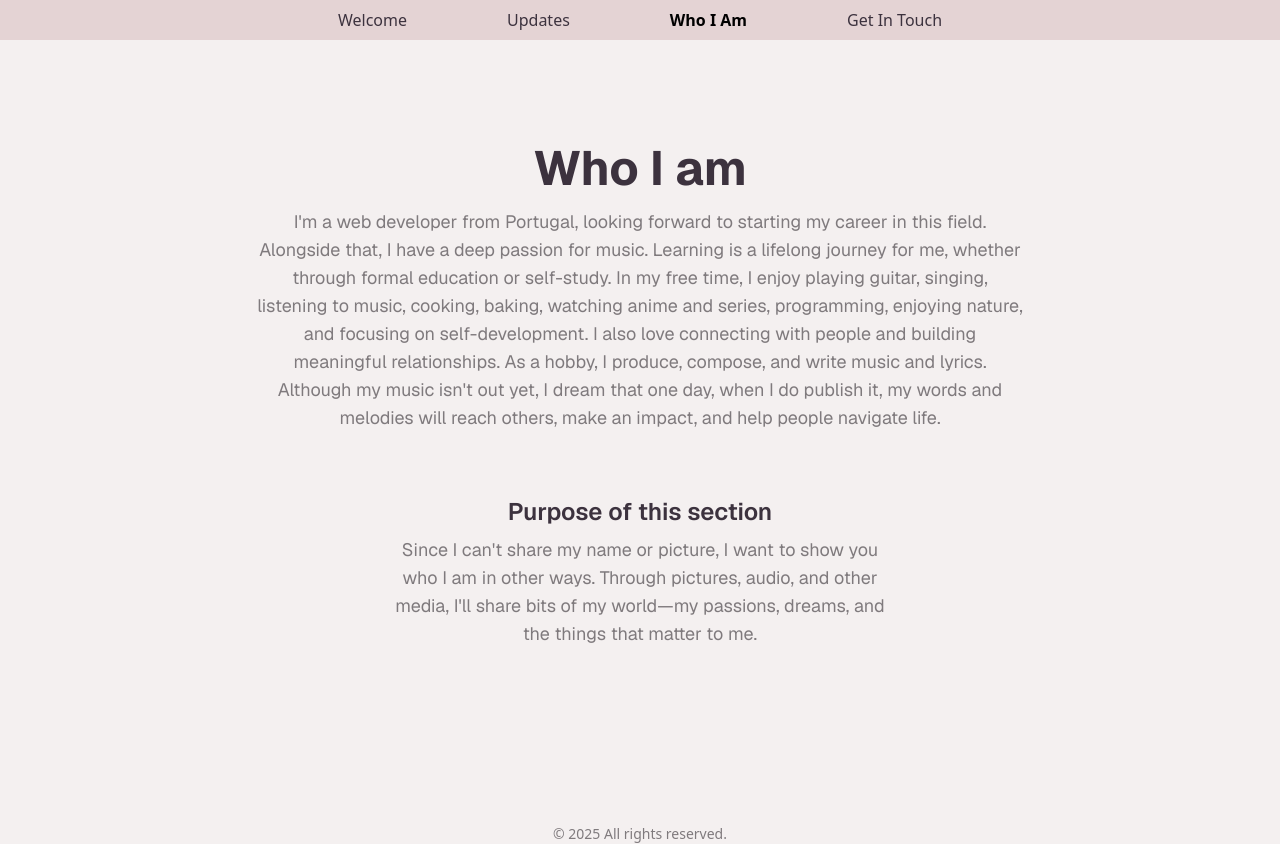
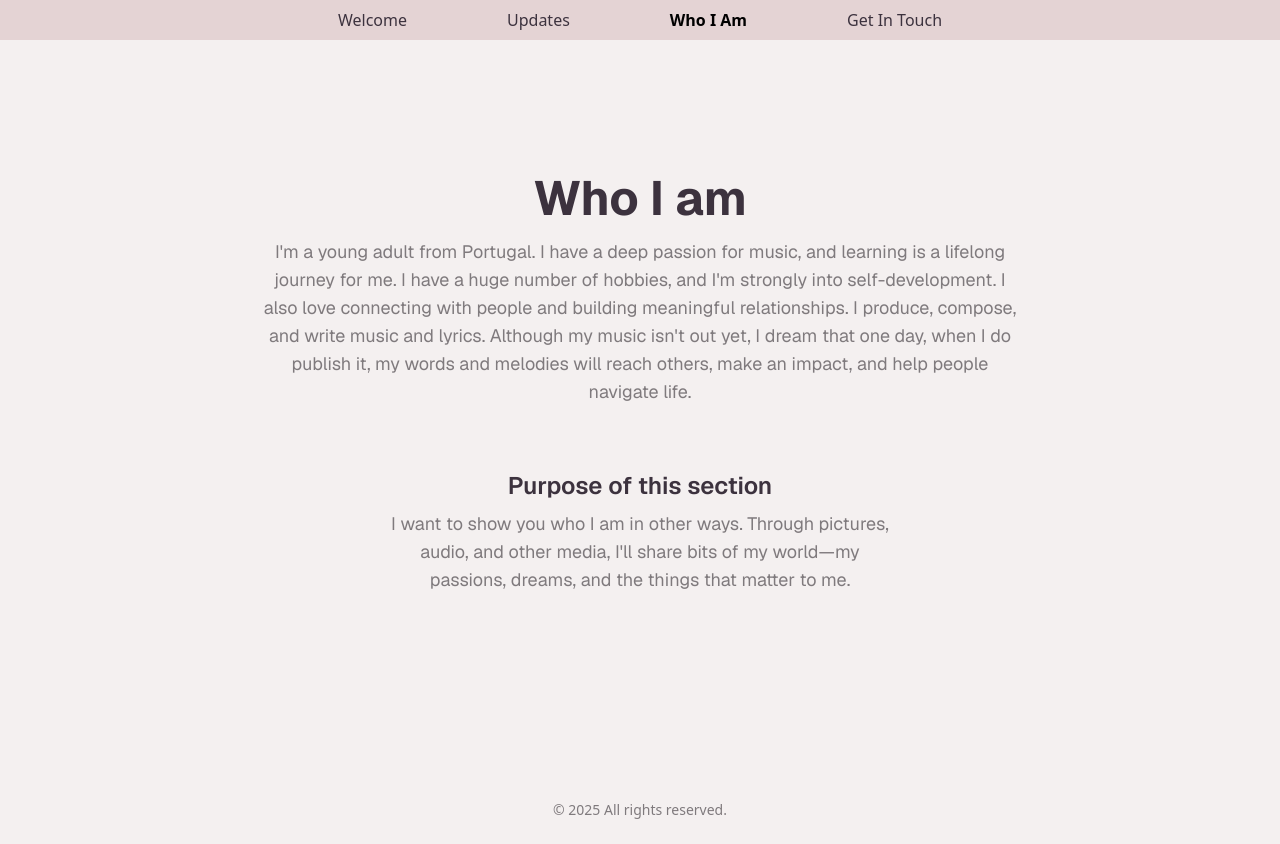
Before and after one commit to LunnS2/GoFundMe, a Next.js app: page /about-me in a window 1280 px wide. After the commit the page ends 820 px from the top, so only its background shows below. Built offline with nearby package versions, Linux system fonts and the light colour scheme.

Commit message:
Finish Line Update

```diff
--- a/src/app/about-me/page.tsx
+++ b/src/app/about-me/page.tsx
@@ -10,17 +10,14 @@ export default function WhoIAm() {
             Who I am
           </h1>
           <p className="text-md sm:text-lg text-tertiary max-w-3xl mx-auto">
-            I&apos;m a web developer from Portugal, looking forward to starting
-            my career in this field. Alongside that, I have a deep passion for
-            music. Learning is a lifelong journey for me, whether through formal
-            education or self-study. In my free time, I enjoy playing guitar,
-            singing, listening to music, cooking, baking, watching anime and
-            series, programming, enjoying nature, and focusing on
-            self-development. I also love connecting with people and building
-            meaningful relationships. As a hobby, I produce, compose, and write
-            music and lyrics. Although my music isn&apos;t out yet, I dream that
-            one day, when I do publish it, my words and melodies will reach
-            others, make an impact, and help people navigate life.
+            I&apos;m a young adult from Portugal. I have a deep passion for
+            music, and learning is a lifelong journey for me. I have a huge
+            number of hobbies, and I&apos;m strongly into self-development. I
+            also love connecting with people and building meaningful
+            relationships. I produce, compose, and write music and lyrics.
+            Although my music isn&apos;t out yet, I dream that one day, when I
+            do publish it, my words and melodies will reach others, make an
+            impact, and help people navigate life.
           </p>
         </div>
         <div className="bg-card p-6 sm:p-8 rounded-2xl mx-auto w-full max-w-xl">
@@ -28,10 +25,9 @@ export default function WhoIAm() {
             Purpose of this section
           </h2>
           <p className="text-md sm:text-lg text-tertiary text-center">
-            Since I can&apos;t share my name or picture, I want to show you who
-            I am in other ways. Through pictures, audio, and other media,
-            I&apos;ll share bits of my world—my passions, dreams, and the things
-            that matter to me.
+            I want to show you who I am in other ways. Through pictures, audio,
+            and other media, I&apos;ll share bits of my world—my passions,
+            dreams, and the things that matter to me.
           </p>
         </div>
       </div>
--- /dev/null
+++ b/src/app/finish-line/page.tsx
@@ -0,0 +1,29 @@
+import React from "react";
+import Image from "next/image";
+
+export default function FinishLine() {
+  return (
+    <section className="bg-background grid grid-rows-[auto_1fr_auto] min-h-screen p-8 pb-20 gap-16 sm:p-20 font-[family-name:var(--font-geist-sans)] fade-in">
+      <div className="flex flex-col justify-center items-center row-start-2 gap-8 text-center">
+        {/* Text */}
+        <div>
+          <h1 className="text-3xl sm:text-4xl md:text-5xl font-bold text-secondary mb-4">
+            Finish Line
+          </h1>
+          <p className="text-md sm:text-lg text-tertiary max-w-3xl mx-auto">
+            This campaign is closed, along with its socials. Thank you for your
+            support.
+          </p>
+        </div>
+        {/* Image */}
+        <Image
+          src="finish-line.svg"
+          width={290}
+          height={290}
+          alt="Finish Line update redirect image"
+          className="transition-transform duration-300 ease-in-out transform group-hover:scale-105"
+        />
+      </div>
+    </section>
+  );
+}
--- a/src/app/get-in-touch/page.tsx
+++ b/src/app/get-in-touch/page.tsx
@@ -16,7 +16,7 @@ export default function GetInTouch() {
             help share my story by checking out my post. If you prefer an
             alternative way to connect, feel free to email me at{" "}
             <a
-              href="mailto:my.go.fund.family@gmail.com"
+              href="/finish-line"
               className="text-primary underline"
             >
               my.go.fund.family@gmail.com
@@ -25,9 +25,7 @@ export default function GetInTouch() {
         </div>
         {/* Image */}
         <Link
-          href="https://www.instagram.com/be_part_of_my_story?igsh=MTBiY2Z3ZnU5ZW01Mw=="
-          target="_blank"
-          rel="noopener noreferrer"
+          href="/finish-line"
           className="group relative inline-block"
         >
           <div className="relative">
--- a/src/app/globals.css
+++ b/src/app/globals.css
@@ -13,6 +13,21 @@
   }
 }
 
+/* Fade In Effect*/
+.fade-in {
+  animation: fadeIn 1s ease-out;
+}
+
+@keyframes fadeIn {
+  from {
+    opacity: 0;
+  }
+  to {
+    opacity: 1;
+  }
+}
+
+
 @layer base {
   * {
     @apply border-border outline-ring/50;
--- a/src/app/page.tsx
+++ b/src/app/page.tsx
@@ -11,7 +11,7 @@ export default function Home() {
             Join me on my journey
           </h1>
           <p className="text-md sm:text-lg text-tertiary max-w-3xl mx-auto">
-            I built this website to give you an inside look at my journey, keep
+            This website was built to give you an inside look at my journey, keep
             you updated on my cause, help you get to know me better, and offer a
             space for us to connect.If you&apos;d like to learn about my cause,
             visit my GoFundMe by tapping the image below.
@@ -20,9 +20,7 @@ export default function Home() {
 
         {/* Image */}
         <Link
-          href="https://gofund.me/34a57ae8"
-          target="_blank"
-          rel="noopener noreferrer"
+          href="/finish-line"
           className="group relative inline-block"
         >
           <div className="relative">
```
Also changed, not shown: src/data/updates.json (+7 -1 lines), public/finish-line.svg (added).
